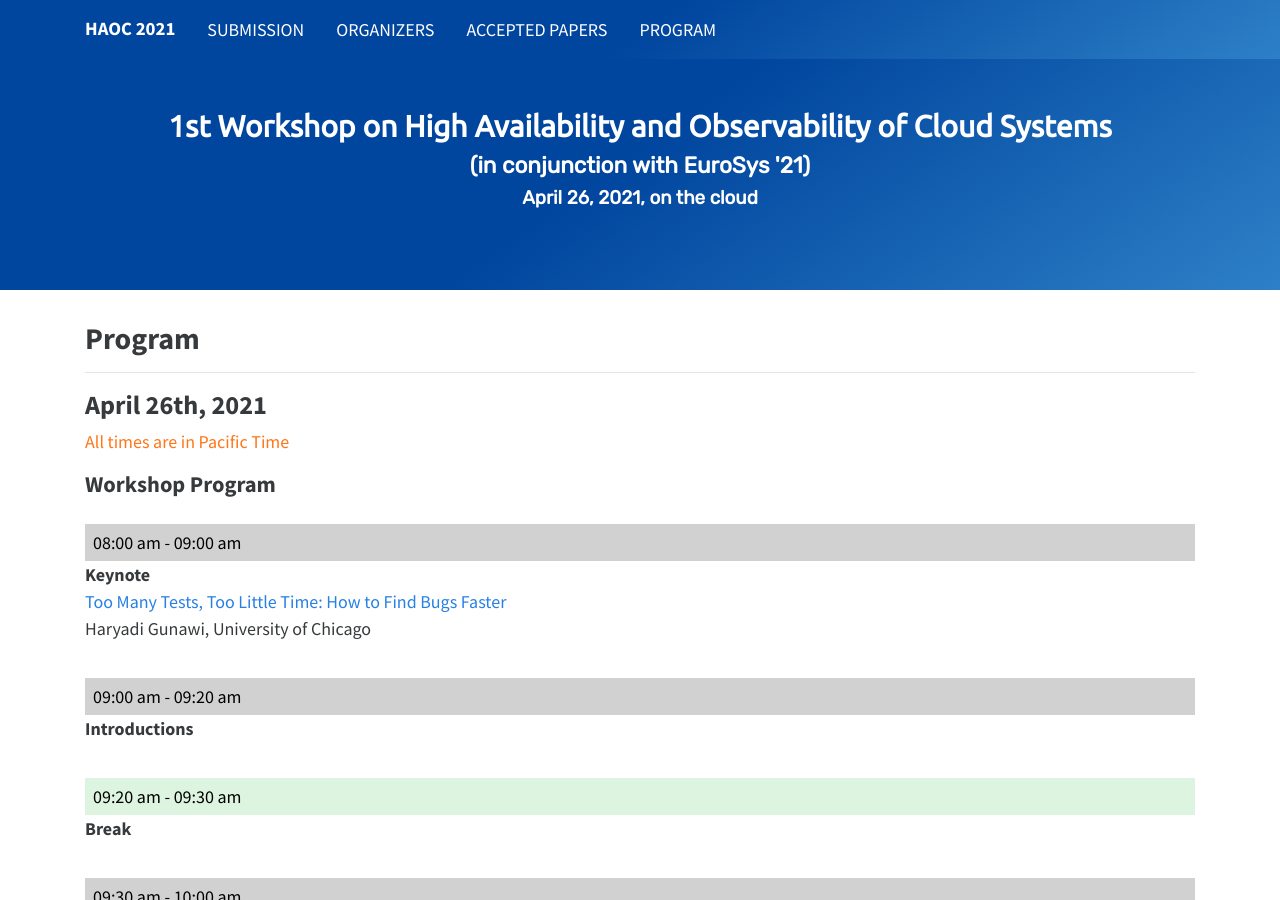
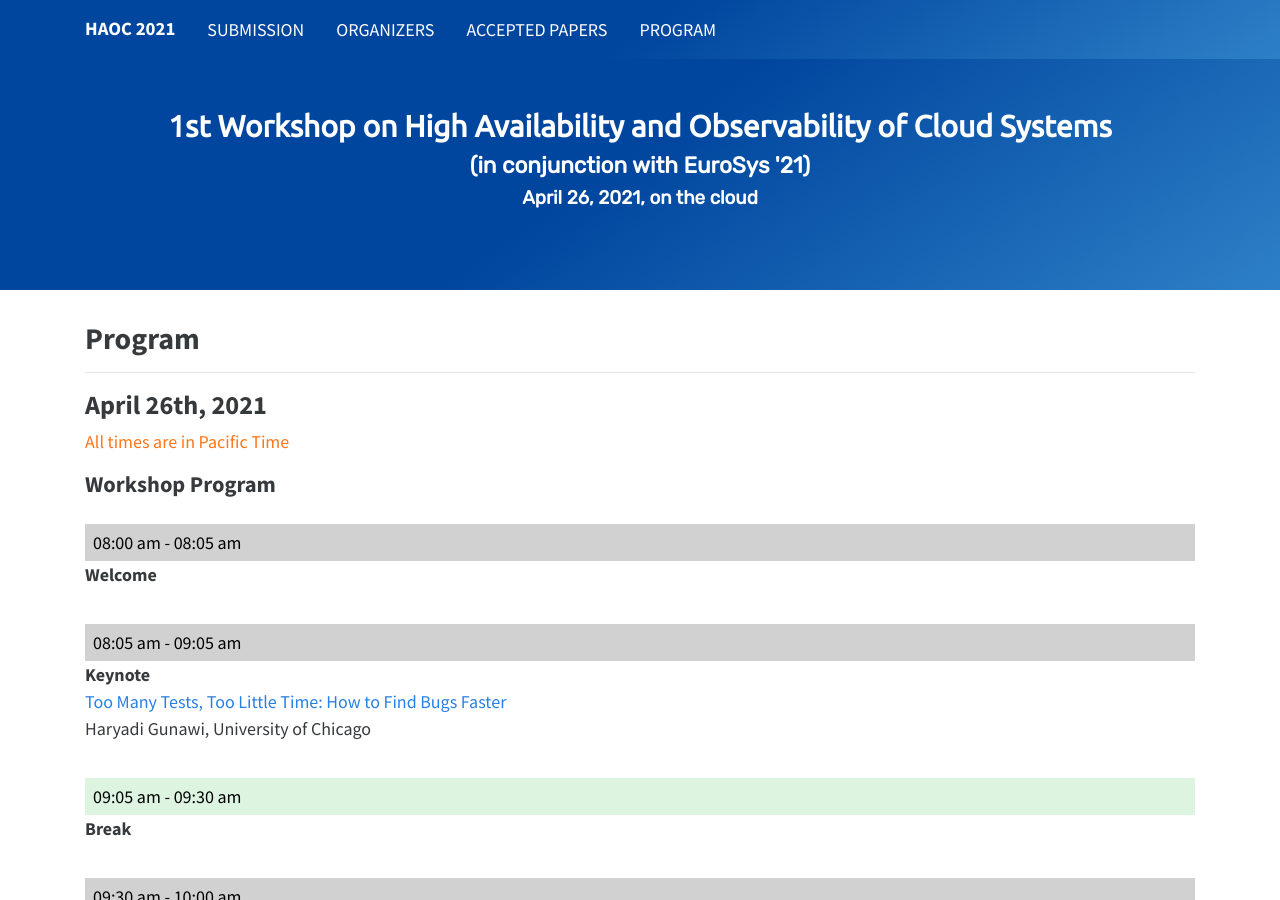
Before and after one commit to haoc2021/haoc2021.github.io, a Jekyll site: the page built from program.md, in a window 1280 px wide and 900 px high. Built offline with Jekyll 4.4.1, drawn with Linux system fonts in a browser that asks for light colours.

Commit message:
minor change in schedule

```diff
--- a/program.md
+++ b/program.md
@@ -11,7 +11,15 @@ layout: default
 <h4>Workshop Program</h4>
 <div class="row program_block">
   <div class="col">
-    <div class="program_entry_time">08:00 am - 09:00 am</div>
+    <div class="program_entry_time">08:00 am - 08:05 am</div>
+    <div class="program_entry">
+      <b>Welcome</b>
+    </div>
+  </div>
+</div>
+<div class="row program_block">
+  <div class="col">
+    <div class="program_entry_time">08:05 am - 09:05 am</div>
     <div class="program_entry">
       <b>Keynote</b>
     </div>
@@ -46,15 +54,7 @@ layout: default
 </div>
 <div class="row program_block">
   <div class="col">
-    <div class="program_entry_time">09:00 am - 09:20 am</div>
-    <div class="program_entry">
-      <b>Introductions</b>
-    </div>
-  </div>
-</div>
-<div class="row program_block">
-  <div class="col">
-    <div class="program_entry_break_time">09:20 am - 09:30 am</div>
+    <div class="program_entry_break_time">09:05 am - 09:30 am</div>
     <div class="program_entry">
       <b>Break</b>
     </div>
```
